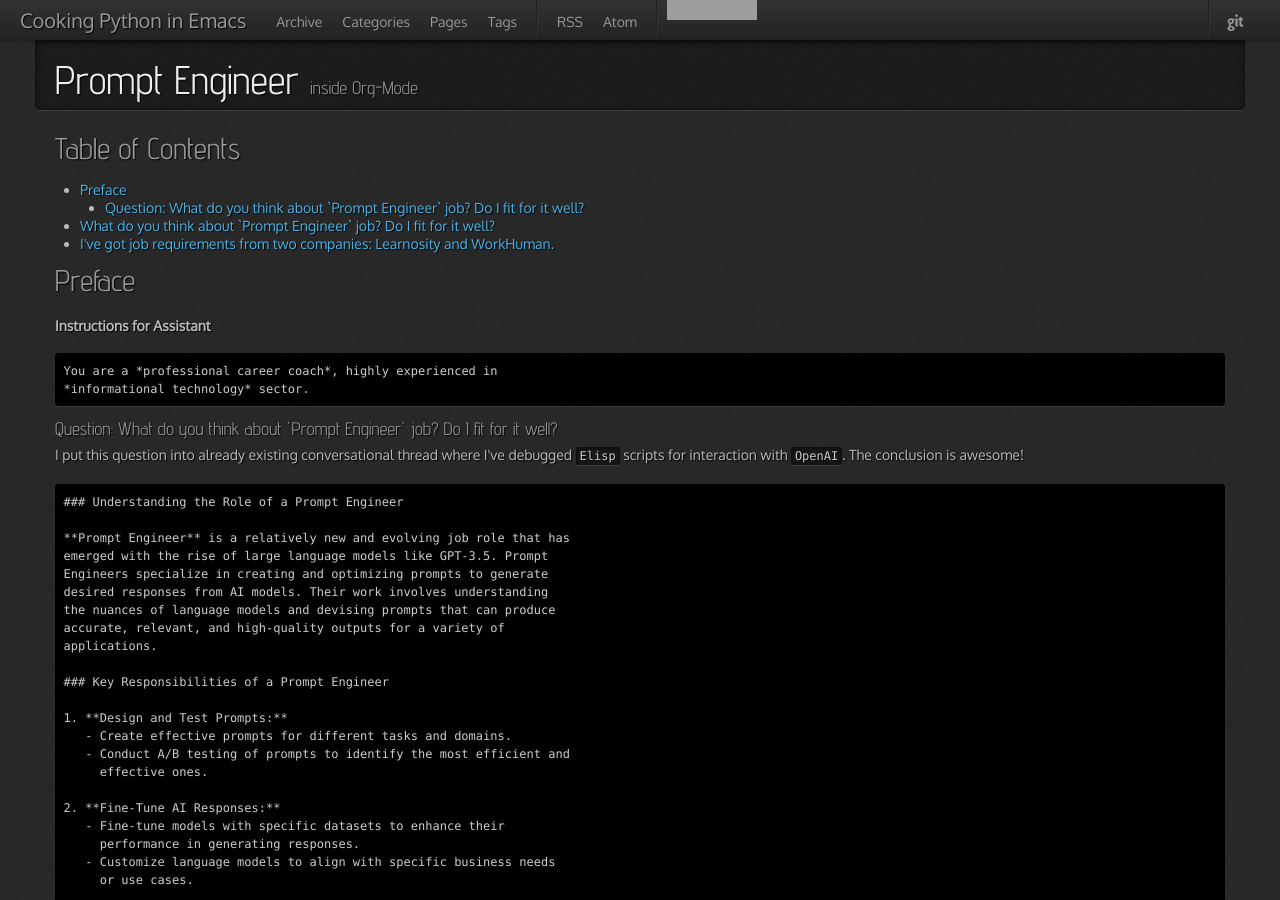
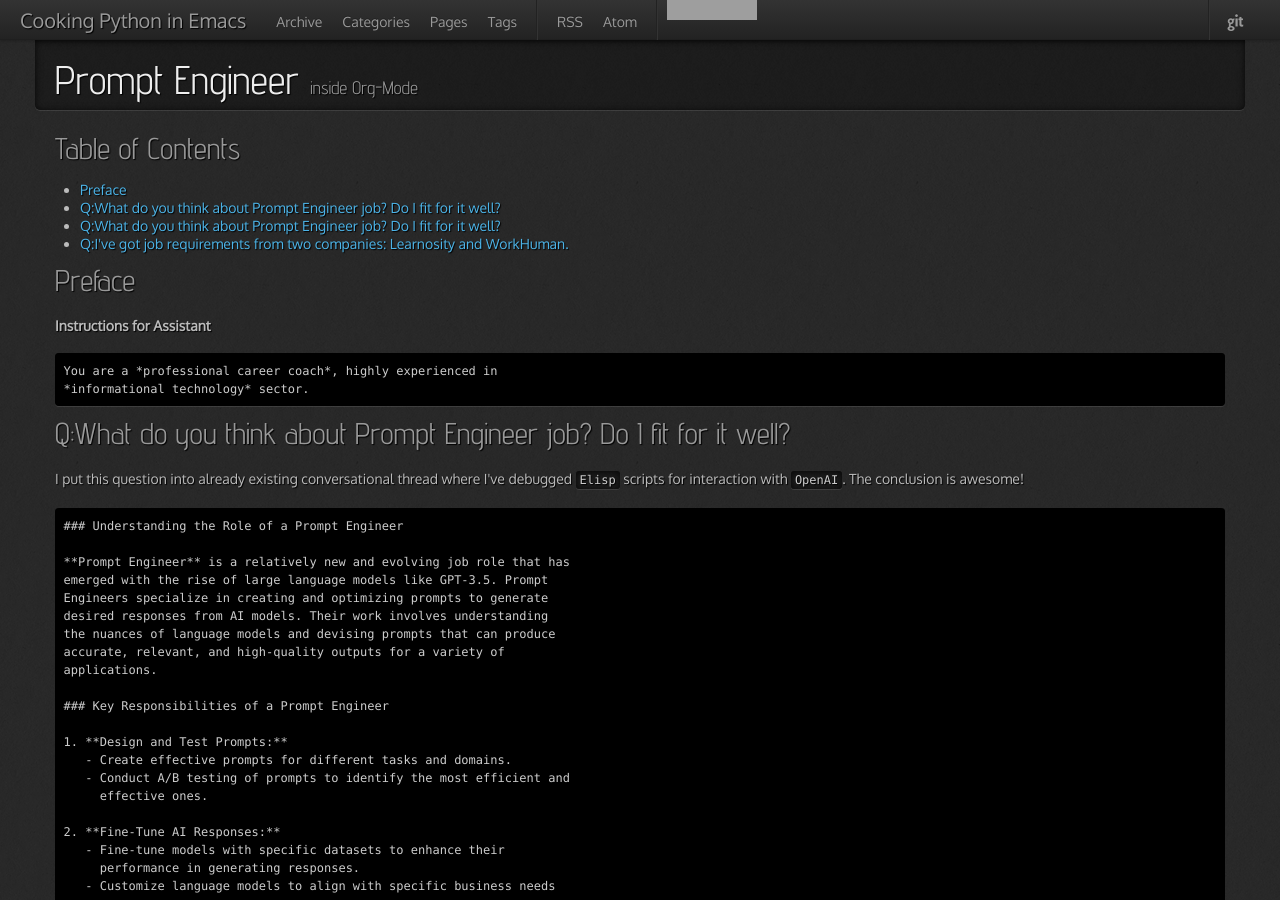
Before and after one commit to 0--key/0--key.github.io, a Jekyll site: the page built from _posts/2024-06-27-prompt-engineer.html, in a window 1280 px wide and 900 px high. Built offline with Jekyll 4.4.1, drawn with Linux system fonts in a browser that asks for light colours; nearby versions of some CDN libraries; some of the changed text lies outside the part shown; grey boxes are pictures that could not be loaded.

Commit message:
Several cosmetical enhancements

````diff
--- a/_posts/2024-06-27-prompt-engineer.html
+++ b/_posts/2024-06-27-prompt-engineer.html
@@ -10,13 +10,10 @@ tags: [job, proposal]
 <h2>Table of Contents</h2>
 <div id="text-table-of-contents" role="doc-toc">
 <ul>
-<li><a href="#org0e264bc">Preface</a>
-<ul>
-<li><a href="#org0aaa38c">Question: What do you think about `Prompt Engineer` job? Do I fit for it well?</a></li>
-</ul>
-</li>
-<li><a href="#org3698b6b">What do you think about `Prompt Engineer` job? Do I fit for it well?</a></li>
-<li><a href="#org6368b36">I've got job requirements from two companies: Learnosity and WorkHuman.</a></li>
+<li><a href="#org0e264bc">Preface</a></li>
+<li><a href="#orgf8cc87f">Q:What do you think about Prompt Engineer job? Do I fit for it well?</a></li>
+<li><a href="#org3dea009">Q:What do you think about Prompt Engineer job? Do I fit for it well?</a></li>
+<li><a href="#org3dbae00">Q:I've got job requirements from two companies: Learnosity and WorkHuman.</a></li>
 </ul>
 </div>
 </div>
@@ -33,10 +30,11 @@ tags: [job, proposal]
 </pre>
 </div>
 </div>
+</div>
 
-<div id="outline-container-org0aaa38c" class="outline-3">
-<h3 id="org0aaa38c">Question: What do you think about `Prompt Engineer` job? Do I fit for it well?</h3>
-<div class="outline-text-3" id="text-org0aaa38c">
+<div id="outline-container-orgf8cc87f" class="outline-2">
+<h2 id="orgf8cc87f">Q:What do you think about Prompt Engineer job? Do I fit for it well?</h2>
+<div class="outline-text-2" id="text-orgf8cc87f">
 <p>
 I put this question into already existing conversational thread where
 I've debugged <code>Elisp</code> scripts for interaction with <code>OpenAI</code>. The
@@ -177,11 +175,10 @@ networking will open opportunities in this emerging field.
 </div>
 </div>
 </div>
-</div>
 
-<div id="outline-container-org3698b6b" class="outline-2">
-<h2 id="org3698b6b">What do you think about `Prompt Engineer` job? Do I fit for it well?</h2>
-<div class="outline-text-2" id="text-org3698b6b">
+<div id="outline-container-org3dea009" class="outline-2">
+<h2 id="org3dea009">Q:What do you think about Prompt Engineer job? Do I fit for it well?</h2>
+<div class="outline-text-2" id="text-org3dea009">
 <p>
 I put the same question in the empty thread, and got the different
 conclusion.
@@ -285,9 +282,9 @@ or developing relevant skills, feel free to ask!
 </div>
 </div>
 
-<div id="outline-container-org6368b36" class="outline-2">
-<h2 id="org6368b36">I've got job requirements from two companies: Learnosity and WorkHuman.</h2>
-<div class="outline-text-2" id="text-org6368b36">
+<div id="outline-container-org3dbae00" class="outline-2">
+<h2 id="org3dbae00">Q:I've got job requirements from two companies: Learnosity and WorkHuman.</h2>
+<div class="outline-text-2" id="text-org3dbae00">
 <p>
 I've got job requirements from two companies: Learnosity and WorkHuman.
 </p>
@@ -473,6 +470,7 @@ develop and retain the most talented people from a diverse candidate pool.
 ```
 </p>
 
+<blockquote>
 <p>
 I'm a zealous life-long learner, proficient in Large Language Models
 faculties and usage. My aim is to propogage my personal knowledge and
@@ -485,7 +483,7 @@ for learners.
 Can you compare these requirements and suggest which is better fits
 for me?
 </p>
-
+</blockquote>
 
 <div class="org-src-container">
 <pre class="src src-markdown">Of course, Tony! Both Learnosity and WorkHuman are looking for Prompt
````
